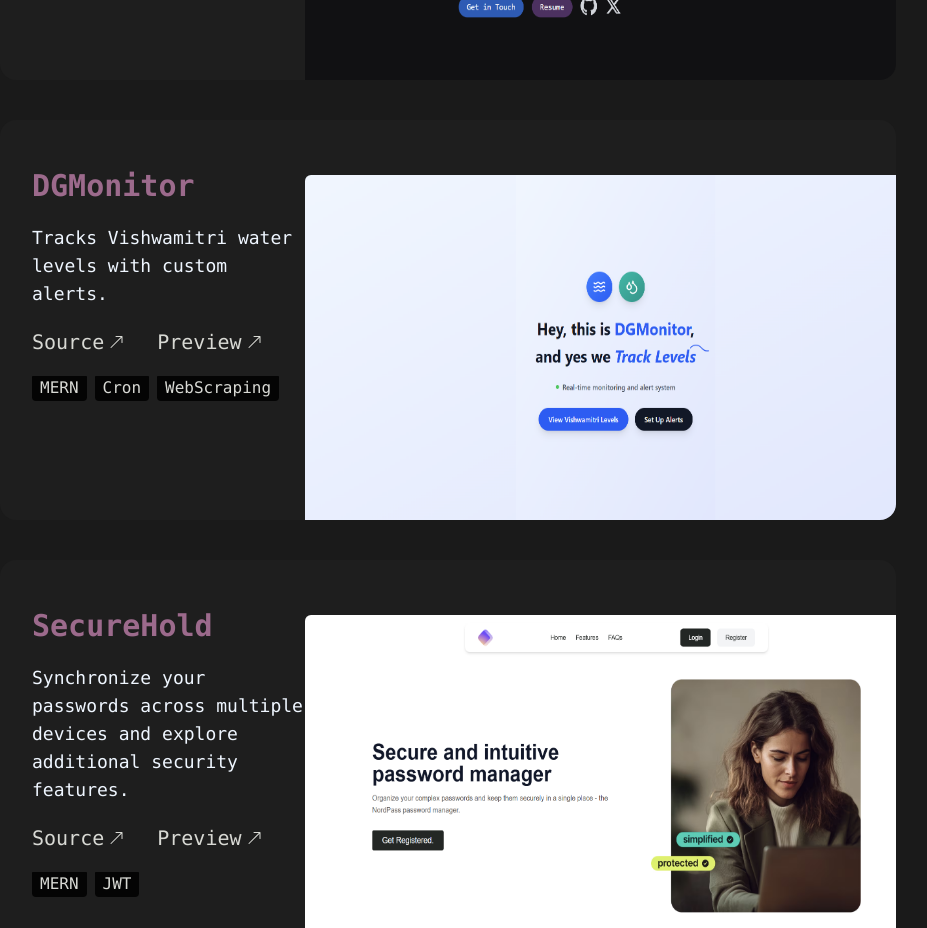
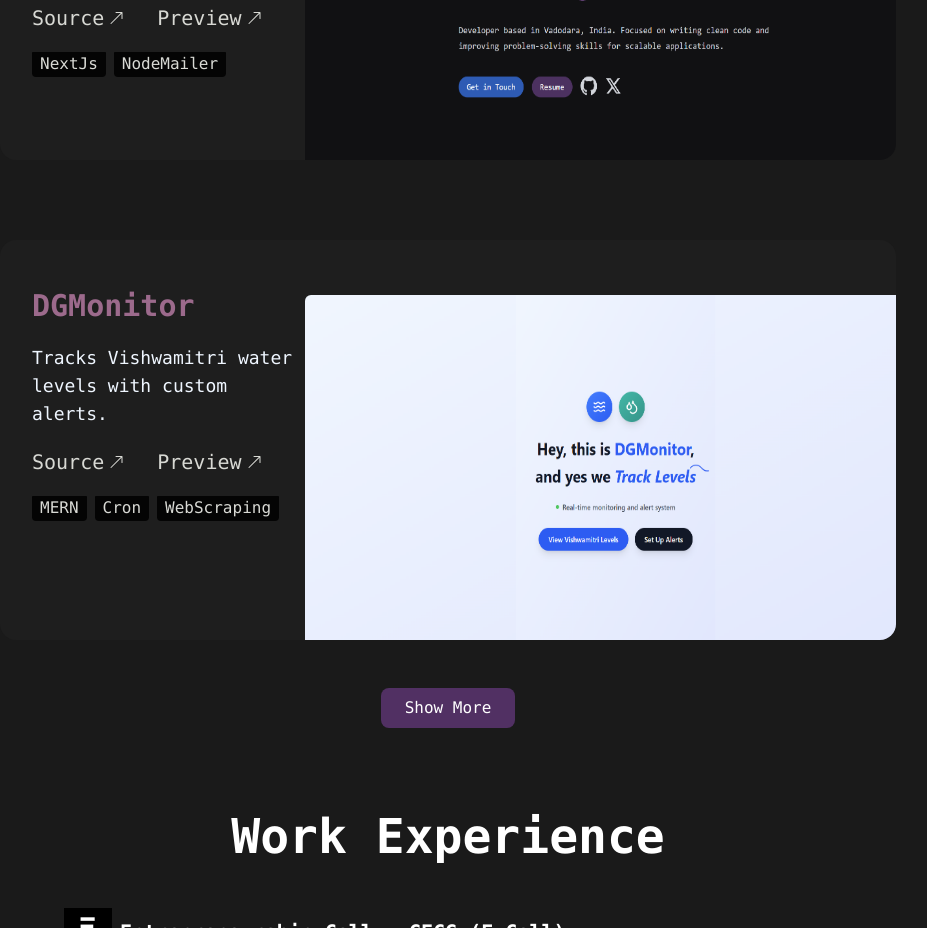
Before and after one commit to divygandhi4978/personal-pf, a Next.js app: page / in a window 1280 px wide. Shown: the part 3980-4908 px from the top of the page, without its empty margins (192-1119 px from the left). Built offline with nearby package versions, Linux system fonts and the light colour scheme.

Commit message:
Frontend Update

```diff
--- a/components/Projects.jsx
+++ b/components/Projects.jsx
@@ -1,18 +1,24 @@
+"use client";
+import React, { useState } from "react";
 import SingleProject from "../components/SingleProject";
 import projects from "../constants/data/projects";
 
 export default function Projects() {
-  const outbox = 420 * projects.length;
+  const [showAll, setShowAll] = useState(false);
+
+  // Show only 3 unless "showAll" is true
+  const visibleProjects = showAll ? projects : projects.slice(0, 3);
 
   return (
-    <div>
+    <div className="w-full">
+      {/* Title */}
       <h1 className="text-center text-4xl font-medium mt-20 mb-10">
         Featured Projects
       </h1>
 
-      <section className={`relative h-[${outbox}]px`}>
-        {projects?.map((item) => {
-          return (
+      {/* Project List — full-width like original */}
+      <section className="relative w-full flex flex-col">
+        {visibleProjects.map((item) => (
           <SingleProject
             key={item.head}
             skills={item.skills}
@@ -22,9 +28,20 @@ export default function Projects() {
             source={item.source}
             img={item.img}
           />
-          );
-        })}
+        ))}
       </section>
+
+      {/* Toggle Button */}
+      {projects.length > 3 && (
+        <div className="flex justify-center mt-2 mb-5">
+          <button
+            onClick={() => setShowAll(!showAll)}
+            className="px-6 py-2 rounded-lg bg-[#513063] text-white hover:bg-[#774990] transition-all"
+          >
+            {showAll ? "Show Less" : "Show More"}
+          </button>
+        </div>
+      )}
     </div>
   );
 }
--- a/constants/data/projects.js
+++ b/constants/data/projects.js
@@ -3,6 +3,7 @@ import urlshortner from "../images/urlshortner.png";
 import portfolio from "../images/portfolio.png";
 import newsletter from "../images/newsletter.png";
 import DGMonitor from "../images/water.png";
+import webcrawler from "../images/webcrawler.png";
 
 const list = [
   {
@@ -38,6 +39,14 @@ const list = [
     skills: ["MERN", "JWT"],
   },
   {
+    head: "WebCrawler",
+    data: "Visualize how pages connect across the web",
+    preview: "https://webscrawler16.netlify.app/",
+    source: "https://github.com/divygandhi4978/WebCrawler",
+    img: webcrawler,
+    skills: ["ReactJs", "NodeJs", "Express","Crawling"],
+  },
+  {
     head: "URLShortner",
     data: "Shorten your urls with custom alias and expiration with QR Code.",
     preview: "https://urlshortner1-0gcr.onrender.com/",
```
Also changed, not shown: constants/images/webcrawler.png (added). Lines whose indentation alone changed are shown as unchanged.
